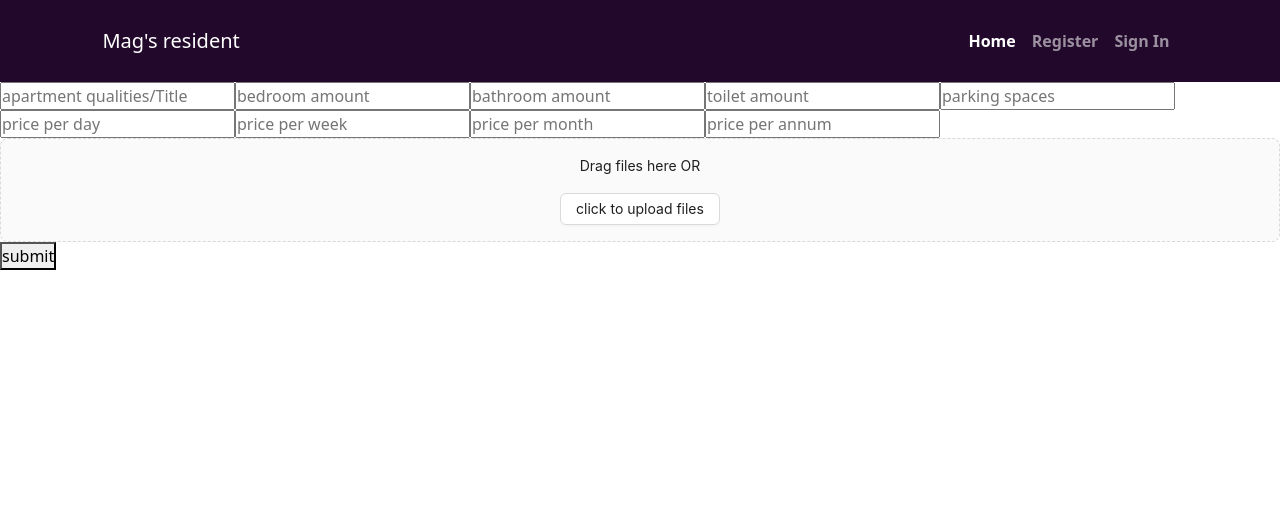
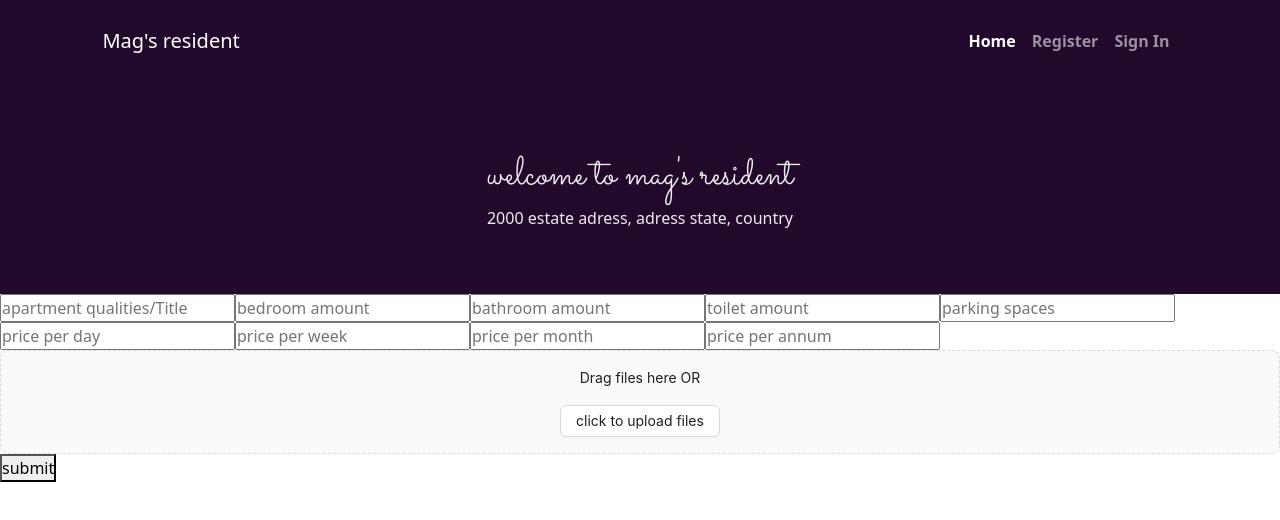
Before and after one commit to jozzydgr8/apartmentwebsite, a React (Create React App) app: page /apartmentwebsite/upload in a window 1280 px wide. Shown: the top 520 px of the page. Built offline with nearby package versions, Linux system fonts and the light colour scheme; no server answers; the database is empty.

Commit message:
added address temp

```diff
--- a/src/Home.jsx
+++ b/src/Home.jsx
@@ -11,6 +11,7 @@ function Home() {
         <MapComponent />
 
         </div> */}
+
         <Header/>
         <Amenities/>
         <Listings/>
--- a/src/Layout.jsx
+++ b/src/Layout.jsx
@@ -2,6 +2,7 @@ import React, { useRef, useState } from 'react'
 import Navbar from './component/Navbar'
 import { Outlet } from 'react-router-dom'
 import { Modal } from 'antd'
+import Address from './component/Address'
 
 export default function Layout() {
   const componentRef = useRef(null)
@@ -9,6 +10,7 @@ export default function Layout() {
   return (
     <>
     <Navbar onOpen={()=>{setOpen(true)}}/>
+      <Address/>
     <Outlet/>
     <div>
       <Modal open={open} componentRef={componentRef} onClose={()=>{setOpen(false)}}/>
--- /dev/null
+++ b/src/component/Address.jsx
@@ -0,0 +1,15 @@
+import React from 'react'
+
+function Address() {
+  return (
+    <section>
+        <div className='container-fluid address'>
+            <span className='sacramento'> welcome to mag's resident</span><br/>
+            2000 estate adress, adress state, country
+        </div>
+
+    </section>
+  )
+}
+
+export default Address
--- a/src/index.css
+++ b/src/index.css
@@ -6,6 +6,9 @@
 :root{
     --primary: hsl(0, 3%, 93%);
     --black: #22092c
+}
+h1{
+    color: var(--black);
 }
 /* //special classes */
 
@@ -25,6 +28,12 @@ nav .container-fluid{
     padding: 0%;
 }
 
+.sacramento{
+    font-family: 'Sacramento', cursive;
+    font-size: 40px;
+
+}
+
 
 /* //special classes special lasee */
 
@@ -37,6 +46,14 @@ nav{
     text-transform: capitalize;
 }
 
+
+/* //adressr adress */
+.address{
+    background: var(--black);
+    color: var(--primary);
+    text-align: center;
+}
+
 /* //header header-section */
 .header{
     width: 100%;
@@ -45,8 +62,11 @@ nav{
     display: flex;
     align-items: center;
 }
+.header h1{
+    color: var(--primary);
+}
 .header .carousel{
-    padding: 0 2%;
+    padding: 0 3%;
 }
 
 
--- a/src/pages/Amenities.jsx
+++ b/src/pages/Amenities.jsx
@@ -12,7 +12,7 @@ export const Amenities = ()=>{
                 </p>
                 <ul>
                     <li>
-                        Unlimited internet FTU applies 2.5TB per year
+                        Unlimited internet FTU applies
                     </li>
                     <li>
                        Free DSTV, Netflix, Amazon subscription
@@ -23,6 +23,8 @@ export const Amenities = ()=>{
                     <li>
                         12,000 watts peak inverter system power supply for each duplex
                     </li>
+                    {
+                        more && <>
                     <li>
                         Purified drinking water system
                     </li>
@@ -32,8 +34,7 @@ export const Amenities = ()=>{
                     <li>
                         Brand new inbuilt microwave, oven, fridge, freezer with water dispenser and glass gas cooker
                     </li>
-                    {
-                        more && <>
+
                     <li>
                         Fully installed cctv system with electric fence
                     </li>
--- a/src/pages/Header.jsx
+++ b/src/pages/Header.jsx
@@ -8,15 +8,13 @@ function Header() {
             <div id='carouselExample' className='carousel slide' data-bs-ride="carousel">
                 <div className='carousel-inner'>
                   <div className='carousel-item active'>
-                    <h1>Slogan lorem Lorem ipsum
-                        dolor sit amet consectetur,
-                          esciunt pariatur dolore.
+                    <h1>
+                      We are comfort and luxury.
                     </h1>
                   </div>
                   <div className='carousel-item'>
                       <h1>
-                        Lorem ipsum
-                         dolor, sit amet consectetur adipisicing.
+                        Where promises meet perfection.
                       </h1>
                   </div>
                 </div>
```
